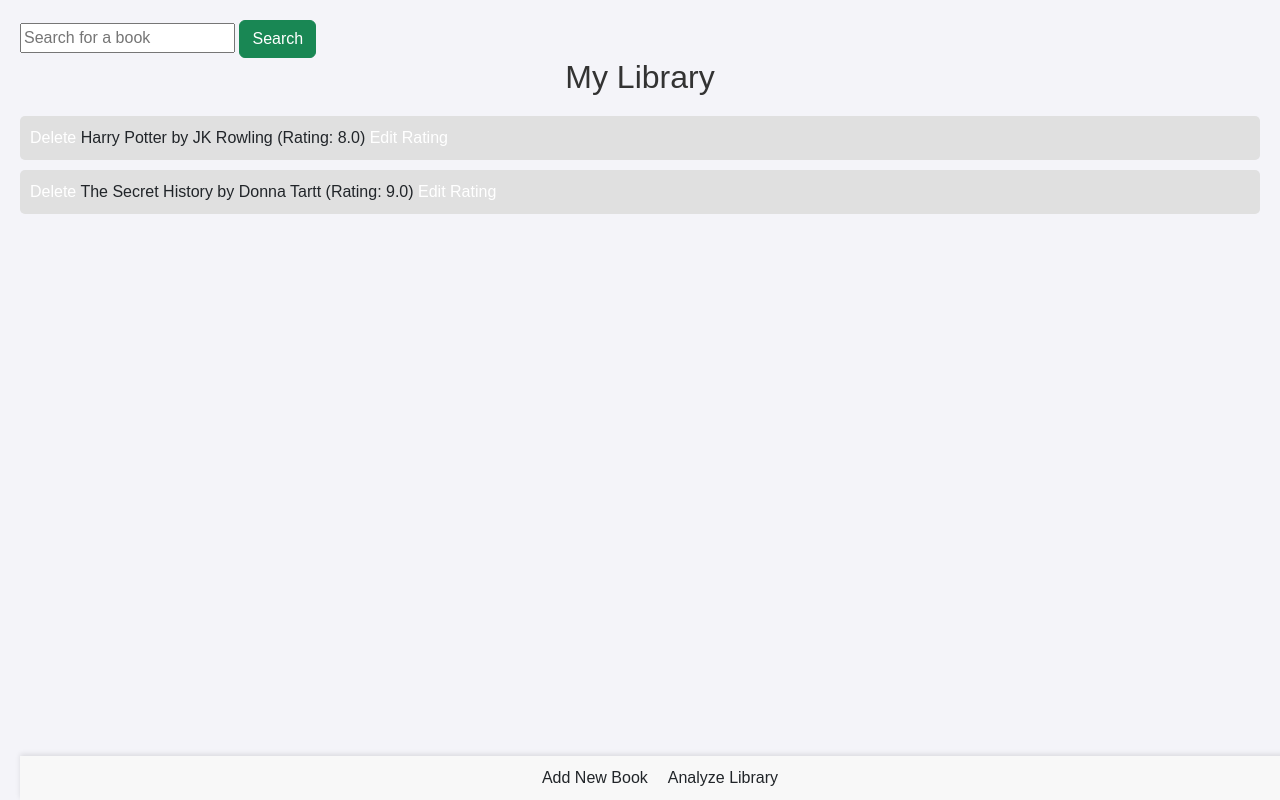
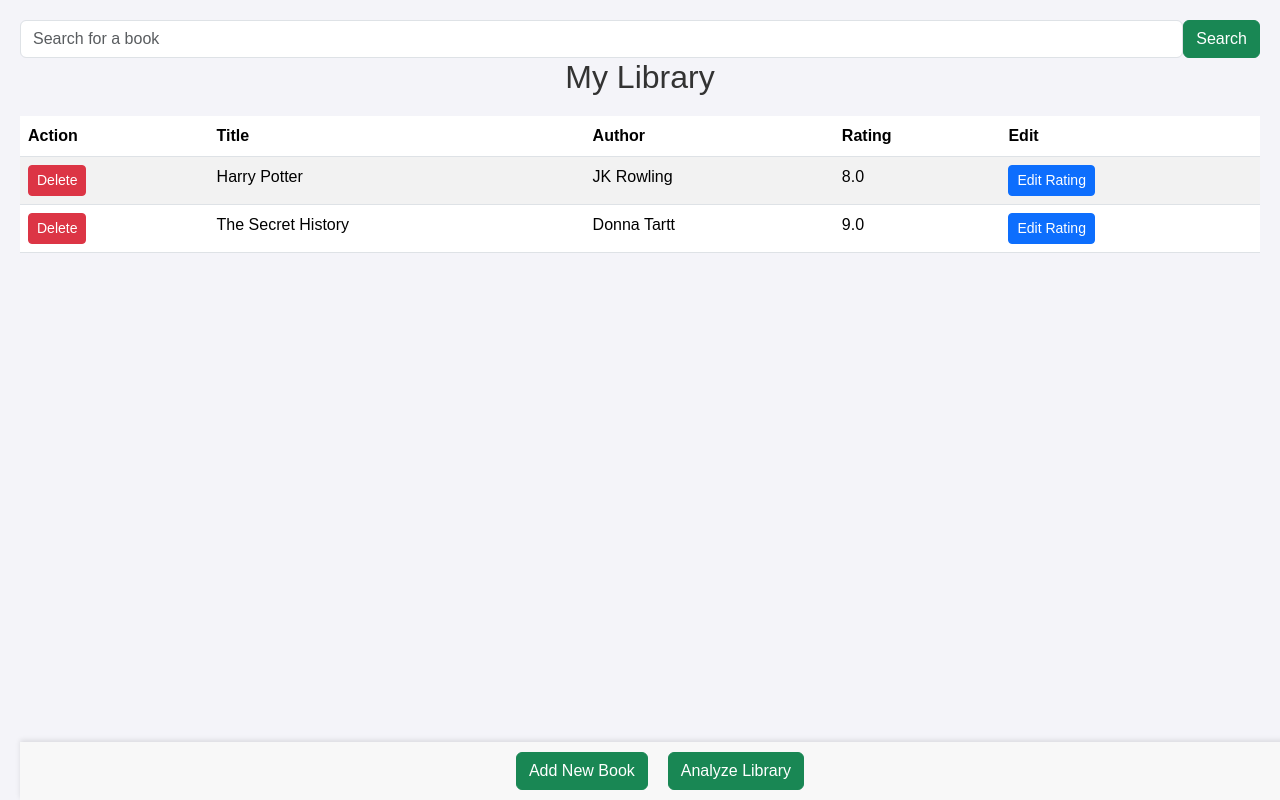
Before and after one commit to add0794/flask-sqlalchemy-library, a Flask app: page / in a window 1280 px wide. Run offline with Flask 3, Linux system fonts and the light colour scheme; data comes from the database, SQL or seed files in the repository.

Commit message:
create table for books, with delete and edit on sides; put additional functions at bottom

```diff
--- a/templates/index.html
+++ b/templates/index.html
@@ -4,8 +4,10 @@
 
 {% block content %}
 <form action="{{ url_for('search') }}" method="get">
-  <input type="text" name="q" placeholder="Search for a book">
-  <button class='btn btn-success' type="submit">Search</button>
+  <div class="form-group d-flex align-items-center">
+    <input type="text" name="q" class="form-control mr-2" placeholder="Search for a book">
+    <button class="btn btn-success" type="submit">Search</button>
+  </div>
 </form>
 
 <!-- Flash Messages for Success -->
@@ -24,24 +26,45 @@
 {% endwith %}
 
 <h1>My Library</h1>
+
 {% if is_empty %}
 <p>Library is empty.</p>
+{% else %}
+<table class="table table-striped table-hover">
+  <thead>
+    <tr>
+      <th scope="col">Action</th>
+      <th scope="col">Title</th>
+      <th scope="col">Author</th>
+      <th scope="col">Rating</th>
+      <th scope="col">Edit</th>
+    </tr>
+  </thead>
+  <tbody>
+    {% for book in books %}
+    <tr>
+      <!-- Delete Button -->
+      <td>
+        <a href="{{ url_for('delete', id=book.id) }}" class="btn btn-danger btn-sm">Delete</a>
+      </td>
+
+      <!-- Book Details -->
+      <td>{{ book.title }}</td>
+      <td>{{ book.author }}</td>
+      <td>{{ book.rating }}</td>
+
+      <!-- Edit Rating Button -->
+      <td>
+        <a href="{{ url_for('edit', id=book.id) }}" class="btn btn-primary btn-sm">Edit Rating</a>
+      </td>
+    </tr>
+    {% endfor %}
+  </tbody>
+</table>
 {% endif %}
 
-<ul>
-  {% for book in books %}
-  <li>
-    <a href="{{ url_for('delete', id=book.id) }}">Delete</a>
-    {{ book.title }} by {{ book.author }} (Rating: {{ book.rating }})
-    <a href="{{ url_for('edit', id=book.id) }}">Edit Rating</a>
-  </li>
-  {% endfor %}
-</ul>
-
-<footer class="bottom">
-
-  <a href="{{ url_for('add') }}" class="nav-link" class='btn btn-success'>Add New Book</a>
-  <a href="{{ url_for('analyze') }}" class="nav-link" class='btn btn-success'>Analyze Library</a>
-
+<footer class="bottom mt-4">
+  <a href="{{ url_for('add') }}" class="btn btn-success">Add New Book</a>
+  <a href="{{ url_for('analyze') }}" class="btn btn-success">Analyze Library</a>
 </footer>
 {% endblock %}
```
